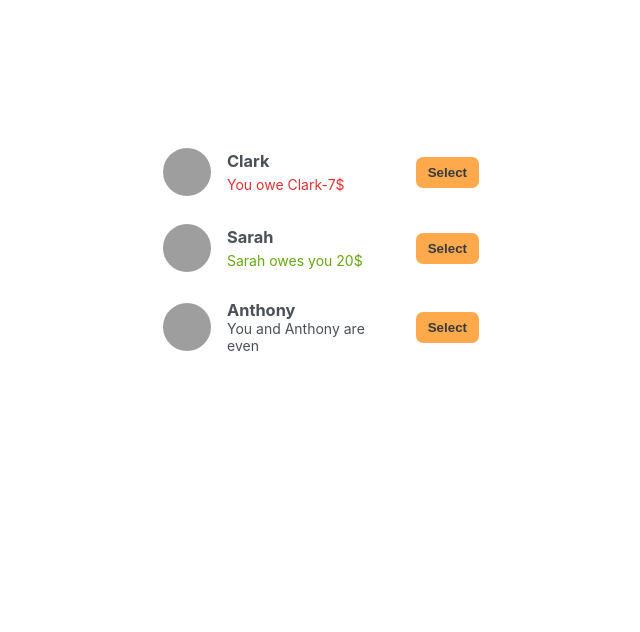
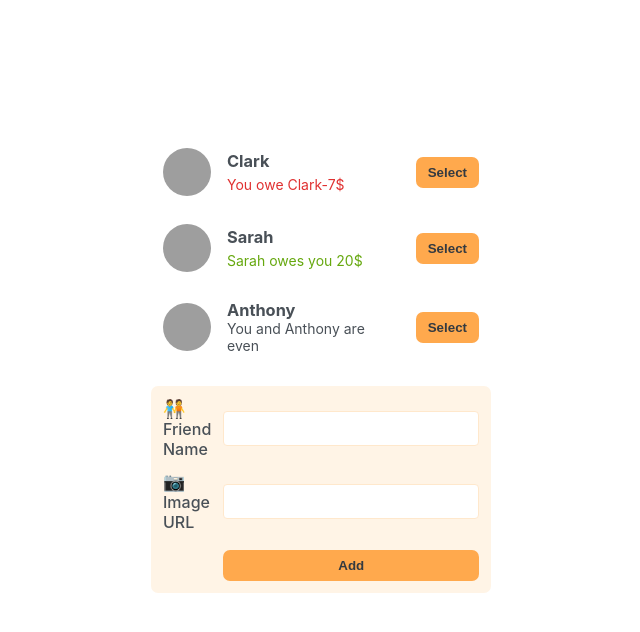
Before and after one commit to ramanboff/React-Projects, a React (Vite) app in the folder L-96-Eat-Split_Bill/: page / in a window 1280 px wide. Shown: the top 632 px of the page, without its empty margins (79-719 px from the left). Built offline with nearby package versions, Linux system fonts and the light colour scheme; grey boxes are pictures that could not be loaded.

Commit message:
Added FormAddFriends compionent to App.jsx

```diff
--- a/L-96-Eat-Split_Bill/src/App.jsx
+++ b/L-96-Eat-Split_Bill/src/App.jsx
@@ -1,3 +1,4 @@
+import FormAddFriends from "./components/FormAddFriends";
 import FriendList from "./components/FriendList";
 
 const initialFriends = [
@@ -25,7 +26,8 @@ export const App = () => {
   return (
     <div className="app">
       <div className="sidebar">
-        <FriendList initialFriends={initialFriends}/>
+        <FriendList initialFriends={initialFriends} />
+        <FormAddFriends />
       </div>
     </div>
   );
```
